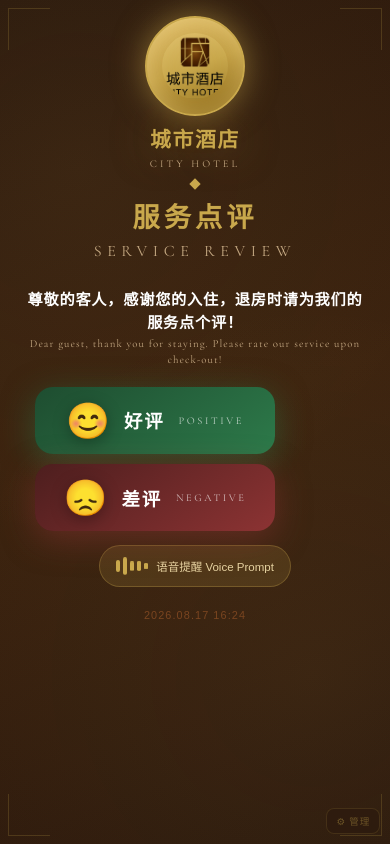
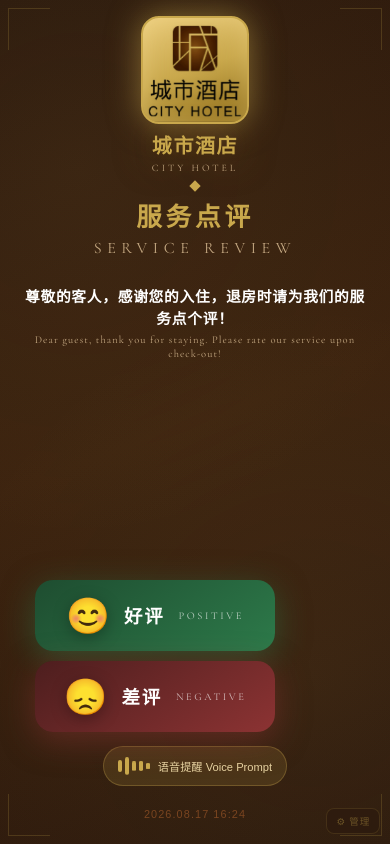
Before and after one commit to wx277282356/hotel-review, a plain HTML site: page index.html in a window 390 px wide. Drawn offline with nearby package versions, Linux system fonts and the light colour scheme.

Commit message:
修复LOGO裁切+按钮布局：LOGO容器改圆角矩形（完整显示），评价按钮上提作为视觉重心

```diff
--- a/index.html
+++ b/index.html
@@ -61,10 +61,10 @@ body::before {
 
 /* ─── Main Screen ─────────────────────────────────────────── */
 .hotel-logo-wrap {
-  margin-bottom: 28px;
+  margin-bottom: 20px;
   position: relative;
-  width: 140px; height: 140px;
-  border-radius: 50%;
+  width: 132px; height: 132px;
+  border-radius: 24px;
   /* 金色容器：mix-blend-mode multiply 后白底变金色、棕字变深棕 */
   background: linear-gradient(160deg, #e8c977 0%, #c9a84c 50%, #8b6914 100%);
   border: 2px solid var(--gold);
@@ -73,9 +73,8 @@ body::before {
   overflow: hidden;
 }
 .hotel-logo-wrap img {
-  width: 90px; height: 90px;
-  object-fit: contain;
-  border-radius: 50%;
+  width: 100%; height: 100%;
+  object-fit: cover;
   /* multiply: 白×金=金（白底融入），棕×金=深棕（文字清晰可见）*/
   mix-blend-mode: multiply;
   background: transparent;
@@ -425,46 +424,48 @@ body::before {
   .corner-ornament.bl { bottom: 8px; left: 8px; }
   .corner-ornament.br { bottom: 8px; right: 8px; }
 
-  /* LOGO 容器缩小 */
+  /* LOGO 容器缩小（圆角矩形，完整显示矩形 LOGO）*/
   .hotel-logo-wrap {
-    width: 100px; height: 100px;
-    margin-bottom: 12px;
+    width: 108px; height: 108px;
+    border-radius: 18px;
+    margin-bottom: 10px;
   }
   .hotel-logo-wrap img {
-    width: 66px; height: 66px;
+    width: 100%; height: 100%;
   }
 
   /* 酒店名标题 */
-  .title-zh { font-size: 1.3rem; letter-spacing: .08em; }
-  .title-en { font-size: .65rem; letter-spacing: .3em; }
+  .title-zh { font-size: 1.25rem; letter-spacing: .08em; }
+  .title-en { font-size: .62rem; letter-spacing: .3em; }
 
   /* 金色分隔 */
-  .gold-ornament { gap: 10px; margin: 10px 0; }
+  .gold-ornament { gap: 10px; margin: 8px 0; }
   .gold-ornament-line { max-width: 70px; }
 
   /* 「服务点评」主标题（行内样式覆盖）*/
   .screen > div[style*="font-size:2.8rem"] {
-    font-size: 1.7rem !important;
+    font-size: 1.6rem !important;
     margin-bottom: 2px !important;
   }
   .screen > div[style*="SERVICE REVIEW"] {
-    font-size: .72rem !important;
+    font-size: .7rem !important;
     letter-spacing: .3em !important;
-    margin-bottom: 14px !important;
+    margin-bottom: 10px !important;
   }
 
   /* 提示语 */
-  .main-prompt-zh { font-size: .95rem; line-height: 1.5; margin-bottom: 2px; padding: 0 4px; }
-  .main-prompt-en { font-size: .68rem; margin-bottom: 20px; line-height: 1.4; padding: 0 8px; }
+  .main-prompt-zh { font-size: .92rem; line-height: 1.5; margin-bottom: 2px; padding: 0 4px; }
+  .main-prompt-en { font-size: .66rem; margin-bottom: 12px; line-height: 1.4; padding: 0 8px; }
 
-  /* 评价按钮：竖排，紧凑 */
+  /* 评价按钮：竖排，紧凑，margin-top:auto 让按钮成为视觉锚点 */
   .review-buttons {
     flex-direction: column;
     gap: 10px;
     max-width: 320px;
+    margin-top: auto;
   }
   .review-btn {
-    padding: 16px 12px;
+    padding: 18px 14px;
     min-width: unset;
     flex-direction: row;
     gap: 14px;
@@ -479,8 +480,8 @@ body::before {
   /* 语音按钮 */
   .voice-btn {
     margin-top: 14px;
-    padding: 8px 16px;
-    font-size: .72rem;
+    padding: 7px 14px;
+    font-size: .7rem;
   }
 
   /* 房间号 + 时间 */
@@ -513,10 +514,10 @@ body::before {
 
 /* 更小屏幕（如 iPhone SE 320px）*/
 @media (max-width: 360px) {
-  .hotel-logo-wrap { width: 86px; height: 86px; }
-  .hotel-logo-wrap img { width: 58px; height: 58px; }
-  .title-zh { font-size: 1.15rem; }
-  .main-prompt-zh { font-size: .85rem; }
+  .hotel-logo-wrap { width: 92px; height: 92px; border-radius: 14px; }
+  .hotel-logo-wrap img { width: 100%; height: 100%; }
+  .title-zh { font-size: 1.1rem; }
+  .main-prompt-zh { font-size: .82rem; }
   .review-btn { padding: 14px 10px; }
   .review-btn-icon { font-size: 1.9rem; }
   .review-btn-text-zh { font-size: 1.05rem; }
```
